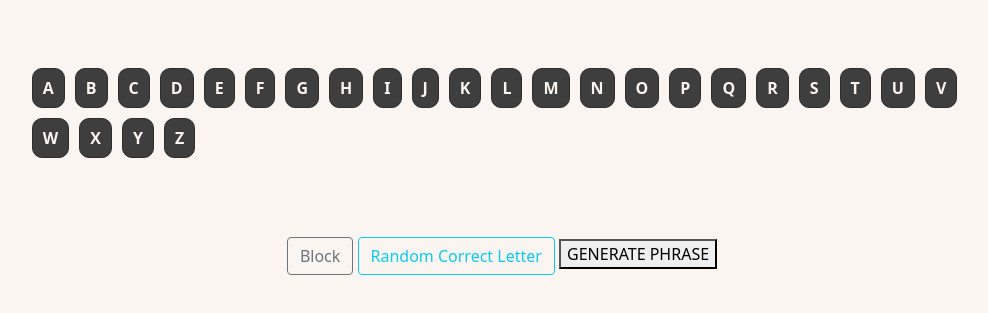
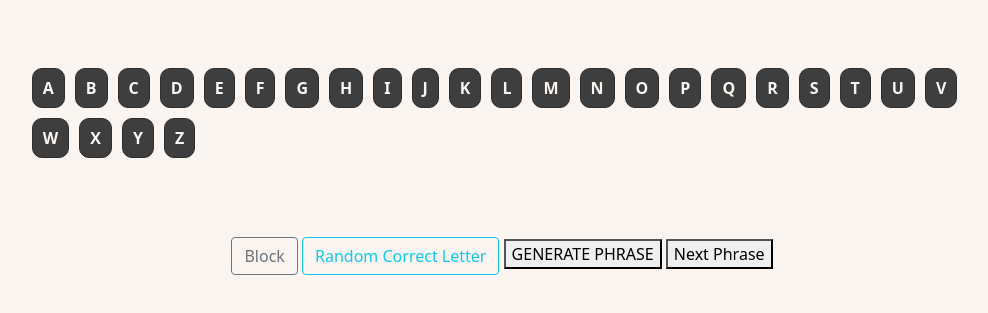
Before and after one commit to AmerikVelasquez/What-would-kanye-do, a website built with webpack: page src/index.html in a window 1280 px wide. Shown: the part 93-406 px from the top of the page, without its empty margins (138-1126 px from the left). Built offline with nearby package versions, Linux system fonts and the light colour scheme.

Commit message:
add next phrase button

```diff
--- a/src/index.html
+++ b/src/index.html
@@ -22,5 +22,6 @@
     <button id="block" class="btn btn-outline-secondary">Block</button>
     <button id="random" class="btn btn-outline-info">Random Correct Letter</button>
     <button id="gen">GENERATE PHRASE</button>
+    <button id="next">Next Phrase</button>
   </div>
 </body>
```
